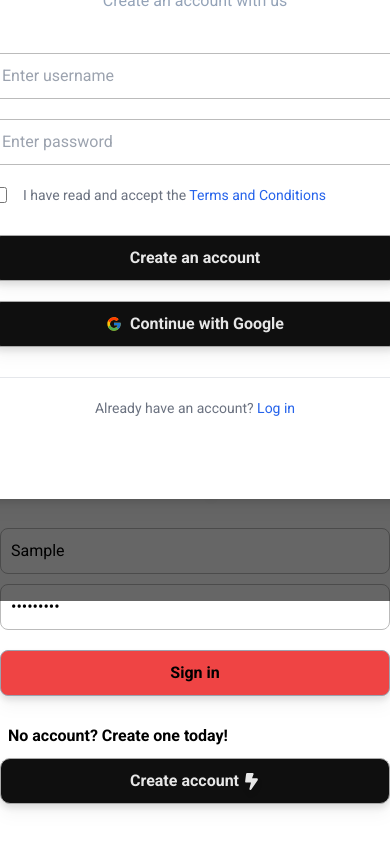
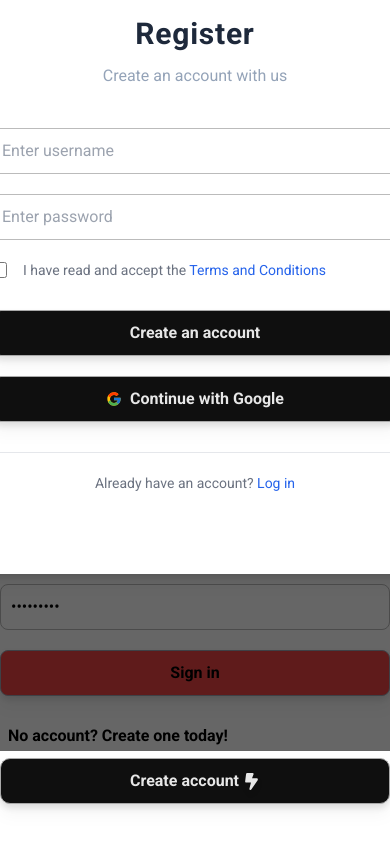
Before and after one commit to Prostecki/Sortify, a React (Vite) app: page / in a window 390 px wide. Both pictures are taken after typing "Sample", "Sample123" into the empty fields and a click on the button "Create account". Shown: the part 243-1087 px from the top of the page. Built offline with nearby package versions, Linux system fonts and the light colour scheme.

Commit message:
Hotfix for Responsive Design

```diff
--- a/src/components/auth/Login.css
+++ b/src/components/auth/Login.css
@@ -3,7 +3,11 @@
 @tailwind utilities;
 
 .section-container {
-  @apply h-screen absolute inset-0 bg-black bg-opacity-60 flex flex-col items-center justify-center;
+  @apply absolute inset-0 bg-black bg-opacity-60 flex flex-col items-center justify-center;
+}
+
+.section-container {
+  height: calc(100vh - -150px);
 }
 
 .register-container {
```
Also changed, not shown: 1 other file (tests, documents, lock files or other folders).
